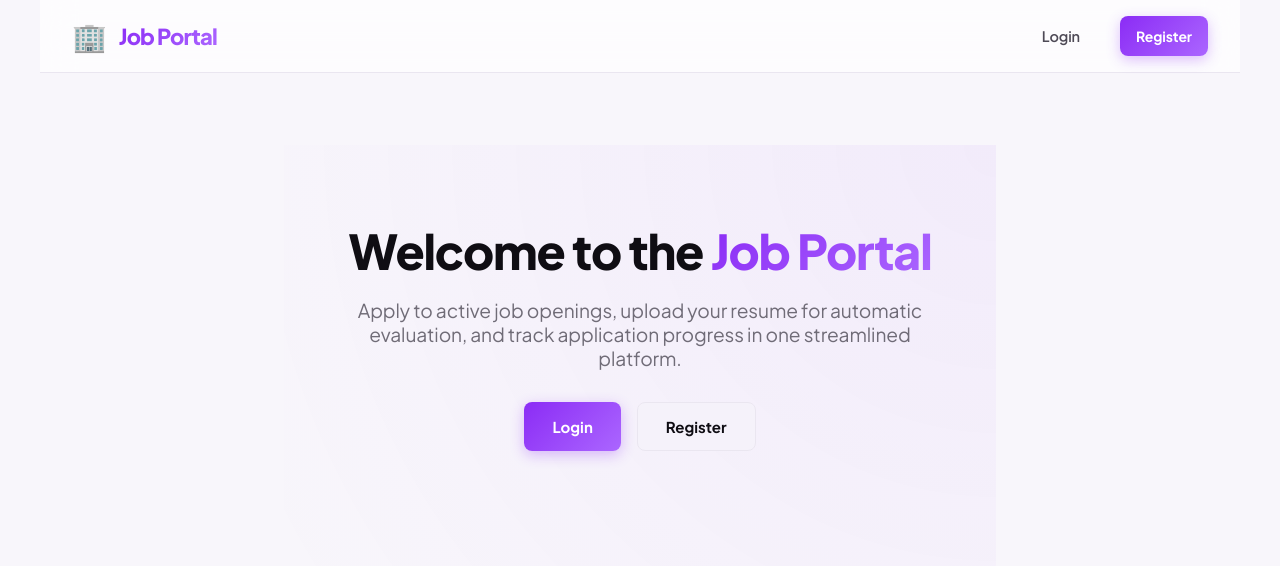
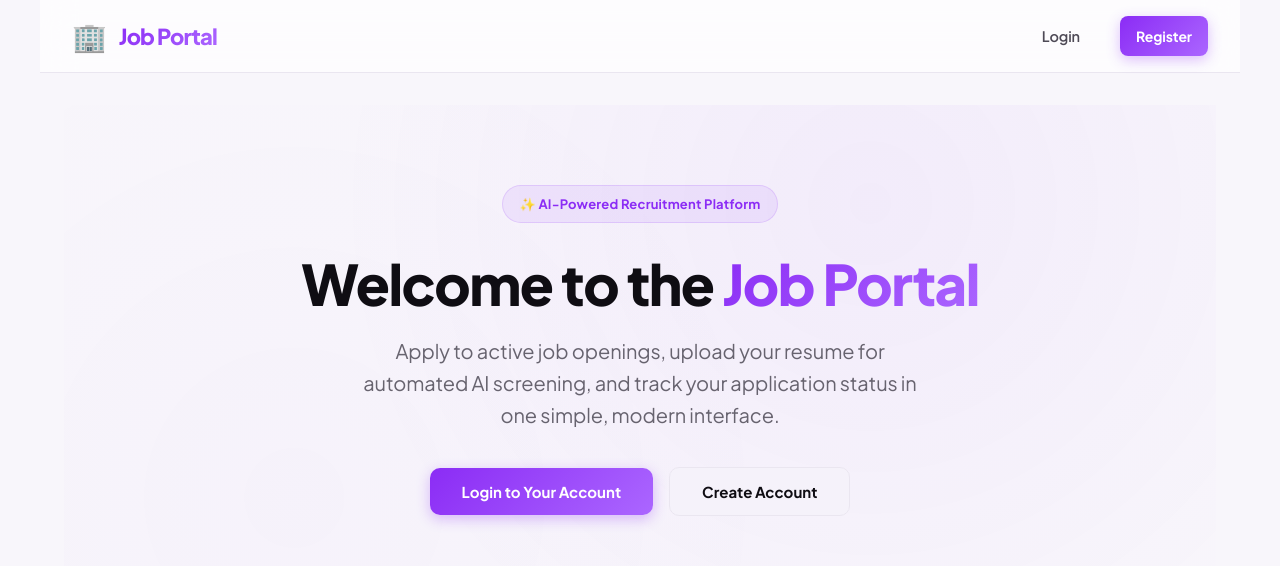
Before and after one commit to derindevis/JobPortal_Frontend, a React (Vite) app: page / in a window 1280 px wide. Shown: the top 566 px of the page. Built offline with nearby package versions, Linux system fonts and the light colour scheme; no server answers.

Commit message:
redesign landing page to be extremely clean, spacious, and premium, removing clumsy card bounding boxes

```diff
--- a/src/pages/LandingPage.jsx
+++ b/src/pages/LandingPage.jsx
@@ -9,39 +9,90 @@ export default function LandingPage() {
     <div style={{
       display: 'flex',
       flexDirection: 'column',
-      minHeight: 'calc(100vh - var(--header-height) - 120px)',
+      minHeight: 'calc(100vh - var(--header-height) - 64px)',
       justifyContent: 'center',
       alignItems: 'center',
       textAlign: 'center',
-      padding: '40px 20px'
+      padding: '80px 24px',
+      boxSizing: 'border-box',
+      background: 'radial-gradient(circle at 70% 20%, rgba(139, 44, 245, 0.05) 0%, transparent 60%), radial-gradient(circle at 20% 80%, rgba(139, 44, 245, 0.02) 0%, transparent 50%)',
+      width: '100%'
     }}>
-      {/* Hero Section */}
-      <section className="hero-section" style={{ maxWidth: '800px', margin: '0 auto' }}>
-        <h1 className="hero-title" style={{ fontSize: '3rem', marginBottom: '20px' }}>
-          Welcome to the <span>Job Portal</span>
+      {/* Hero Content Container */}
+      <div style={{ maxWidth: '700px', margin: '0 auto' }}>
+        {/* Decorative Badge */}
+        <div style={{
+          display: 'inline-flex',
+          alignItems: 'center',
+          gap: '8px',
+          background: 'rgba(139, 44, 245, 0.08)',
+          border: '1px solid rgba(139, 44, 245, 0.15)',
+          padding: '6px 16px',
+          borderRadius: '30px',
+          fontSize: '13px',
+          fontWeight: 700,
+          color: 'var(--accent)',
+          marginBottom: '28px',
+          letterSpacing: '0.2px'
+        }}>
+          ✨ AI-Powered Recruitment Platform
+        </div>
+
+        {/* Main Title */}
+        <h1 style={{
+          fontSize: '3.5rem',
+          fontWeight: 800,
+          lineHeight: 1.15,
+          letterSpacing: '-1.5px',
+          color: 'var(--text-h)',
+          marginBottom: '20px'
+        }}>
+          Welcome to the <span style={{
+            background: 'linear-gradient(135deg, var(--accent), var(--accent-light))',
+            WebkitBackgroundClip: 'text',
+            WebkitTextFillColor: 'transparent',
+            backgroundClip: 'text'
+          }}>Job Portal</span>
         </h1>
-        <p className="hero-subtitle" style={{ fontSize: '1.2rem', marginBottom: '32px', maxWidth: '600px', marginLeft: 'auto', marginRight: 'auto' }}>
-          Apply to active job openings, upload your resume for automatic evaluation, and track application progress in one streamlined platform.
+
+        {/* Subtitle */}
+        <p style={{
+          fontSize: '1.25rem',
+          lineHeight: '1.6',
+          color: 'var(--text)',
+          opacity: 0.85,
+          maxWidth: '580px',
+          margin: '0 auto 36px auto'
+        }}>
+          Apply to active job openings, upload your resume for automated AI screening, and track your application status in one simple, modern interface.
         </p>
-        <div className="hero-cta" style={{ display: 'flex', gap: '16px', justifyContent: 'center' }}>
+
+        {/* Call to Actions */}
+        <div style={{
+          display: 'flex',
+          gap: '16px',
+          justifyContent: 'center',
+          alignItems: 'center',
+          flexWrap: 'wrap'
+        }}>
           <button
             className="sma-btn sma-btn-primary"
-            style={{ padding: '14px 28px', fontSize: '15px' }}
+            style={{ padding: '14px 32px', fontSize: '15px', borderRadius: '10px' }}
             onClick={() => navigate(token ? '/jobs' : '/login')}
           >
-            {token ? "Browse Job Openings" : "Login"}
+            {token ? "Browse Job Openings" : "Login to Your Account"}
           </button>
           {!token && (
             <button
               className="sma-btn sma-btn-secondary"
-              style={{ padding: '14px 28px', fontSize: '15px' }}
+              style={{ padding: '14px 32px', fontSize: '15px', borderRadius: '10px' }}
               onClick={() => navigate('/register')}
             >
-              Register
+              Create Account
             </button>
           )}
         </div>
-      </section>
+      </div>
     </div>
   );
 }
```
